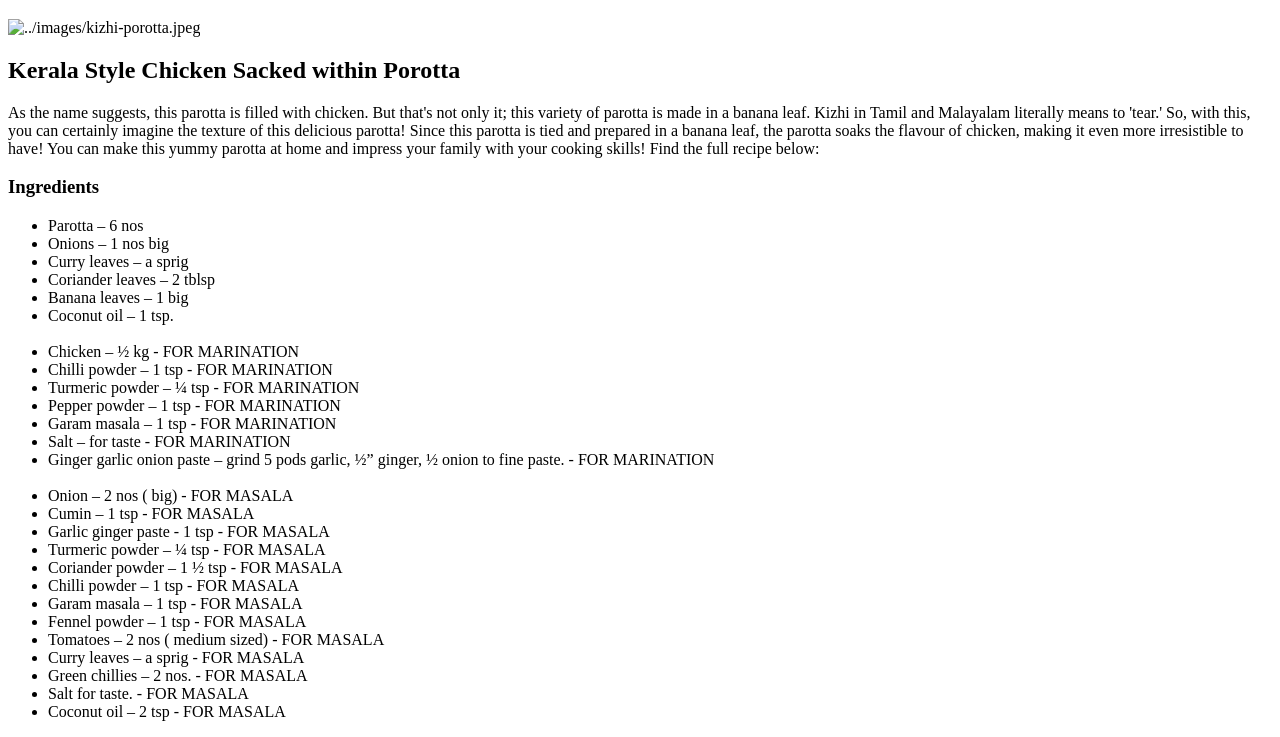
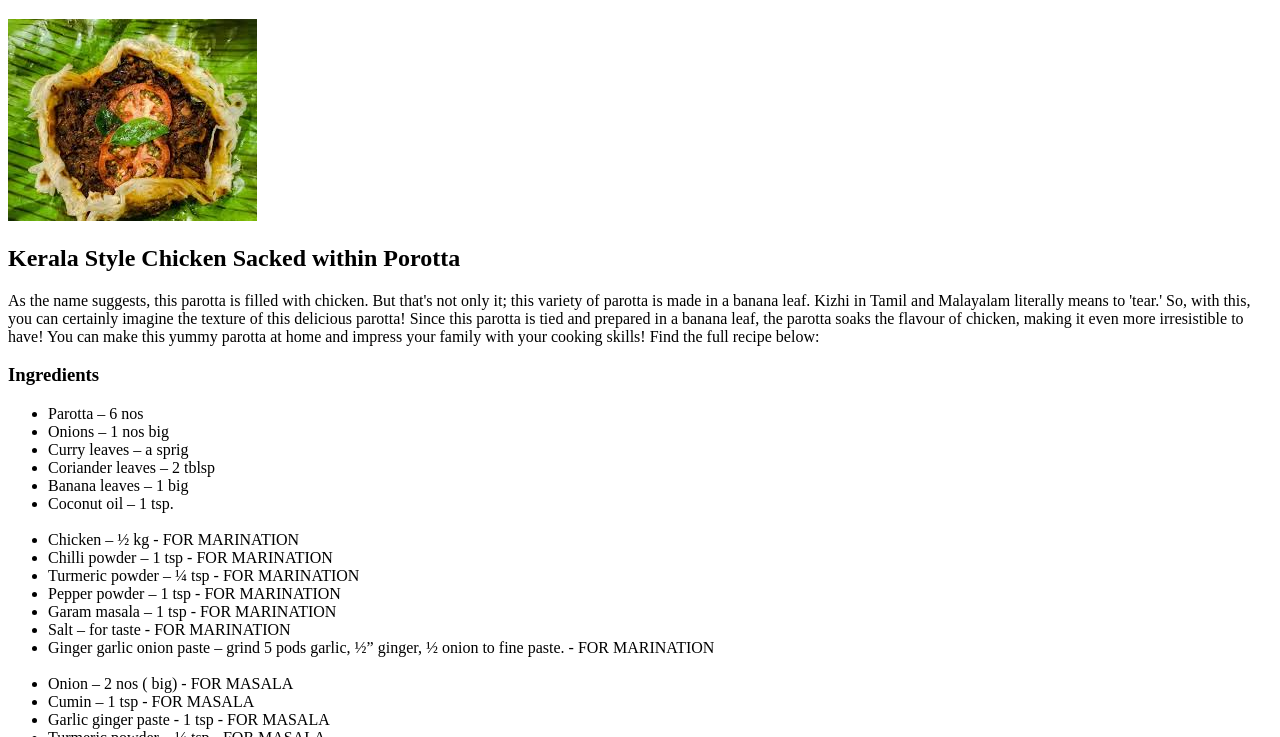
Before and after one commit to codeandflu/odin-recipes, a plain HTML site: page recipes/kizhi-porotta.html in a window 1280 px wide. Shown: the part 61-798 px from the top of the page. Drawn offline with Linux system fonts and the light colour scheme.

Commit message:
Fix image not loading on kizhi porotta page

```diff
--- a/recipes/kizhi-porotta.html
+++ b/recipes/kizhi-porotta.html
@@ -9,7 +9,7 @@
 
 <body>
     <h1>Kizhi Porotta</h1>
-    <img src="" alt="../images/kizhi-porotta.jpeg">
+    <img src="../images/kizhi-porotta.jpeg" alt="image of kizhi porotta">
     <h2>Kerala Style Chicken Sacked within Porotta</h2>
     <p>As the name suggests, this parotta is filled with chicken. But that's not only it; this variety of parotta is
         made in a banana leaf. Kizhi in Tamil and Malayalam literally means to 'tear.' So, with this, you can certainly
```
